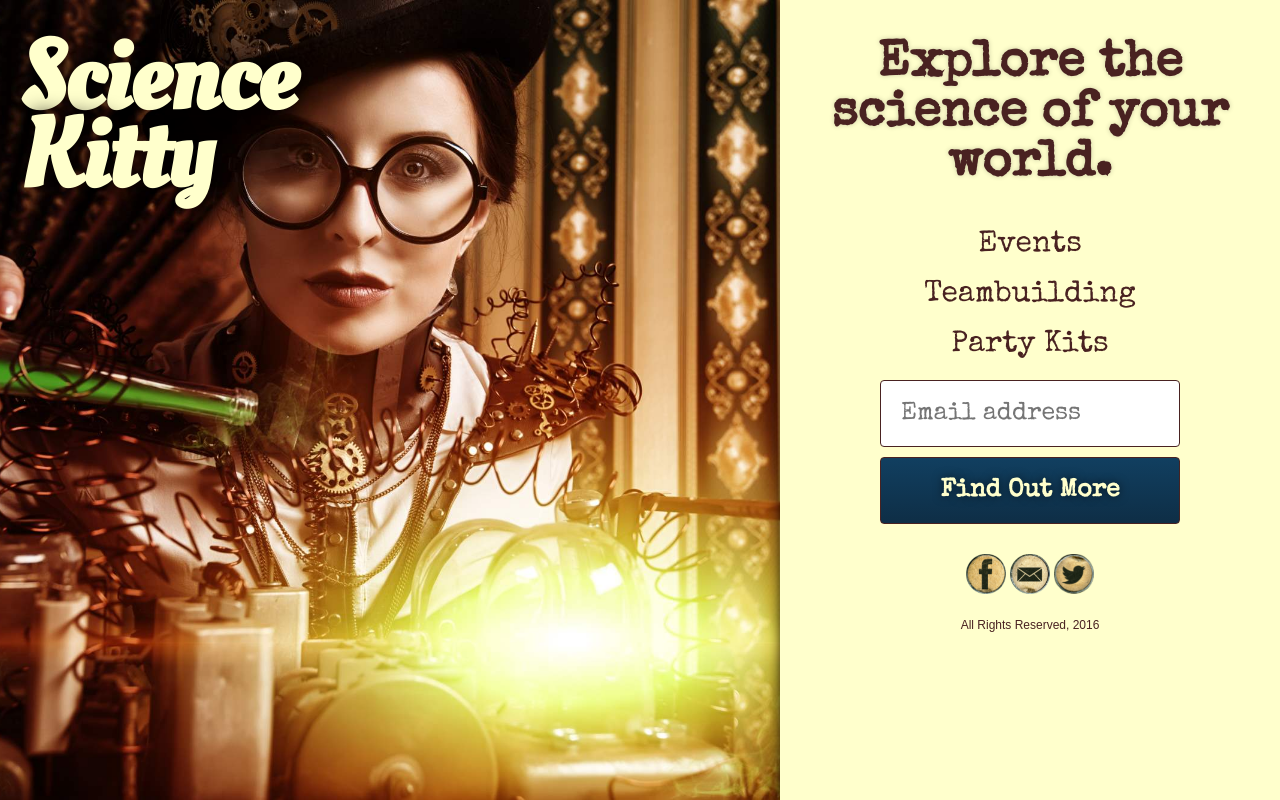
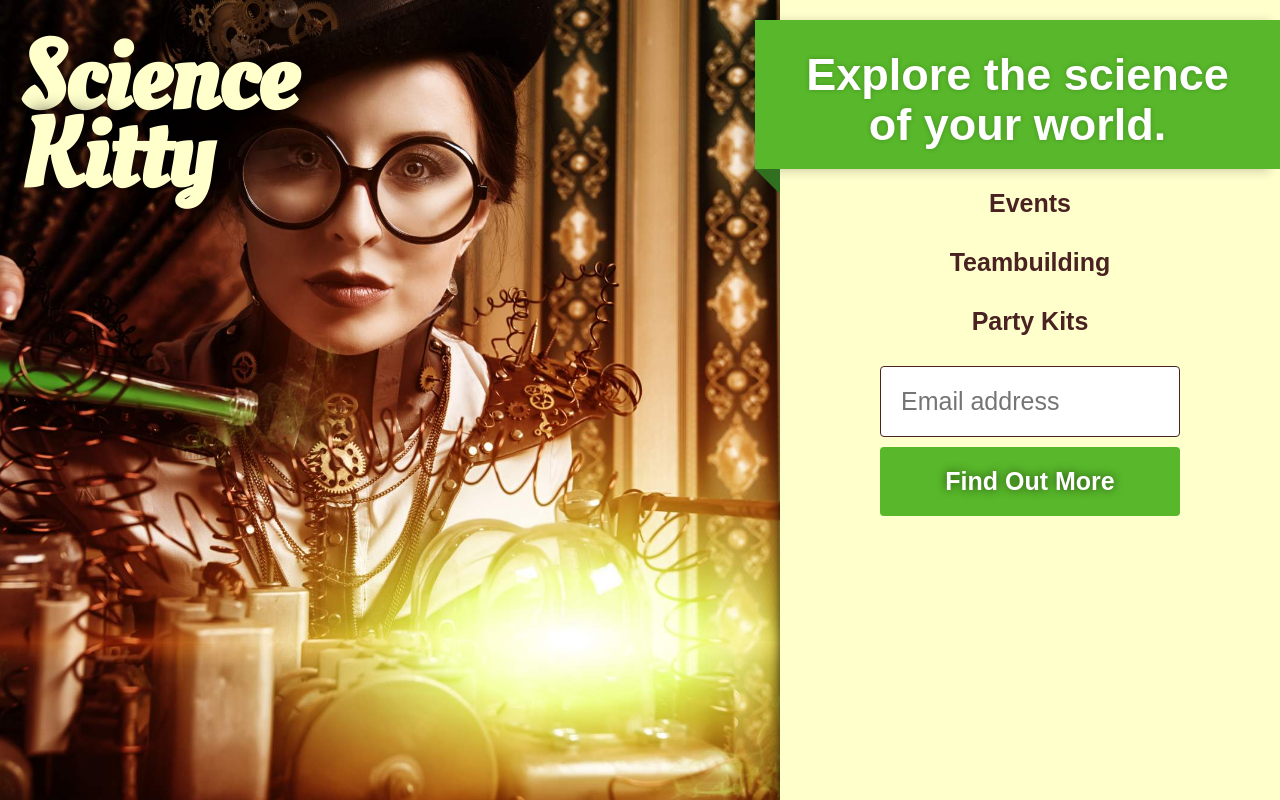
Before and after one commit to rachcruickshank/sciencekitty-website, a plain HTML site: page index.html in a window 1280 px wide. Drawn offline with nearby package versions, Linux system fonts and the light colour scheme; a web font is replaced by a local one.

Commit message:
Green banner, slightly more polished typewriter font

```diff
--- a/index.html
+++ b/index.html
@@ -42,21 +42,6 @@
     </form>
     <!--End Signup Form-->
   </div>
-
-  <div class="contact">
-    <a target="_blank" title="Follow ScienceKitty on Facebook" href="http://www.facebook.com/sciencekittybox">
-      <img alt="Follow ScienceKitty on Facebook" src="images/facebook.png"></a>
-    <a title="Contact ScienceKitty" href="mailto:contact@sciencekitty.com">
-      <img alt="contact ScienceKitty" src="images/email.png"</a>
-    <a target="_blank" title="Follow ScienceKitty on Twitter" href="http://www.twitter.com/sciencekittybox">
-      <img alt="follow ScienceKitty on Twitter" src="images/twitter.png"></a>
-  </div>
-
-
-  <div class="all-rights"
-    <p> All Rights Reserved, 2016 </p>
-  </div>
-
 </main>
 
 
--- a/style.css
+++ b/style.css
@@ -1,5 +1,6 @@
 @import url(https://fonts.googleapis.com/css?family=Oleo+Script);
 @import url(https://fonts.googleapis.com/css?family=Special+Elite);
+@import url(https://fonts.googleapis.com/css?family=Cutive);
 
 * {
   margin: 0;
@@ -9,7 +10,6 @@
 html {
   background-color: #fafafa;
   color: #151515;
-  font-family: Play, Arial, sans-serif;
 }
 
 body {
@@ -57,22 +57,43 @@ main {
   background-color: #FFFFCC;
   color: #492221;
   box-shadow: 0 0 10px rgba(0,0,0,0.8);
+  font-family: Cutive, sans-serif;
 }
 
 
 main h1 {
-  font-size: 50px;
-  font-family: Special Elite, sans-serif;
-  padding: 40px 25px 20px 25px;
+  font-size: 45px;
+  line-height: 1.1;
+  margin-top: 20px;
+  padding: 30px 25px 20px 25px;
   text-align: center;
   text-shadow: 0 0 5px rgba(0,0,0,0.2);
+
+  width: 105%;
+  box-sizing: border-box;
+  margin-left: -5%;
+
+  color: #fff;
+  background-color: #58b72a;
+  position: relative;
+  box-shadow: -10px 2px 10px rgba(0,0,0,0.2);
+}
+
+main h1:before {
+  content: "";
+  position: absolute;
+  top: 100%;
+  left: 0;
+  border-width: 0 25px 25px 0;
+  border-style: solid;
+  border-color: transparent #307020;
 }
 
 main li {
   list-style-type: none;
-  font-size: 30px;
-  font-family: Special Elite, sans-serif;
-  padding: 20px 0px 0px 0px;
+  font-size: 25px;
+  font-weight: bold;
+  padding: 20px 0px 10px 0px;
   text-align: center;
 }
 
@@ -95,9 +116,9 @@ main .signup-form input {
 
   border-radius: 4px;
 
-  font-family: Special Elite, sans-serif;
   font-size: 25px;
   color: #492221;
+  font-family: Cutive, sans-serif;
 }
 
 main .signup-form input[type=submit] {
@@ -106,9 +127,10 @@ main .signup-form input[type=submit] {
   font-weight: bold;
   font-size: 25px;
   cursor: pointer;
-  color: #FFFFCC;
+  color: #fff;
   text-shadow: 0 0 10px rgba(0,0,0,0.6);
-  background: linear-gradient(180deg, #113F60, #0E2E46);
+  background-color: #58b72a;
+  border: none;
 }
 
 main .contact{
```
